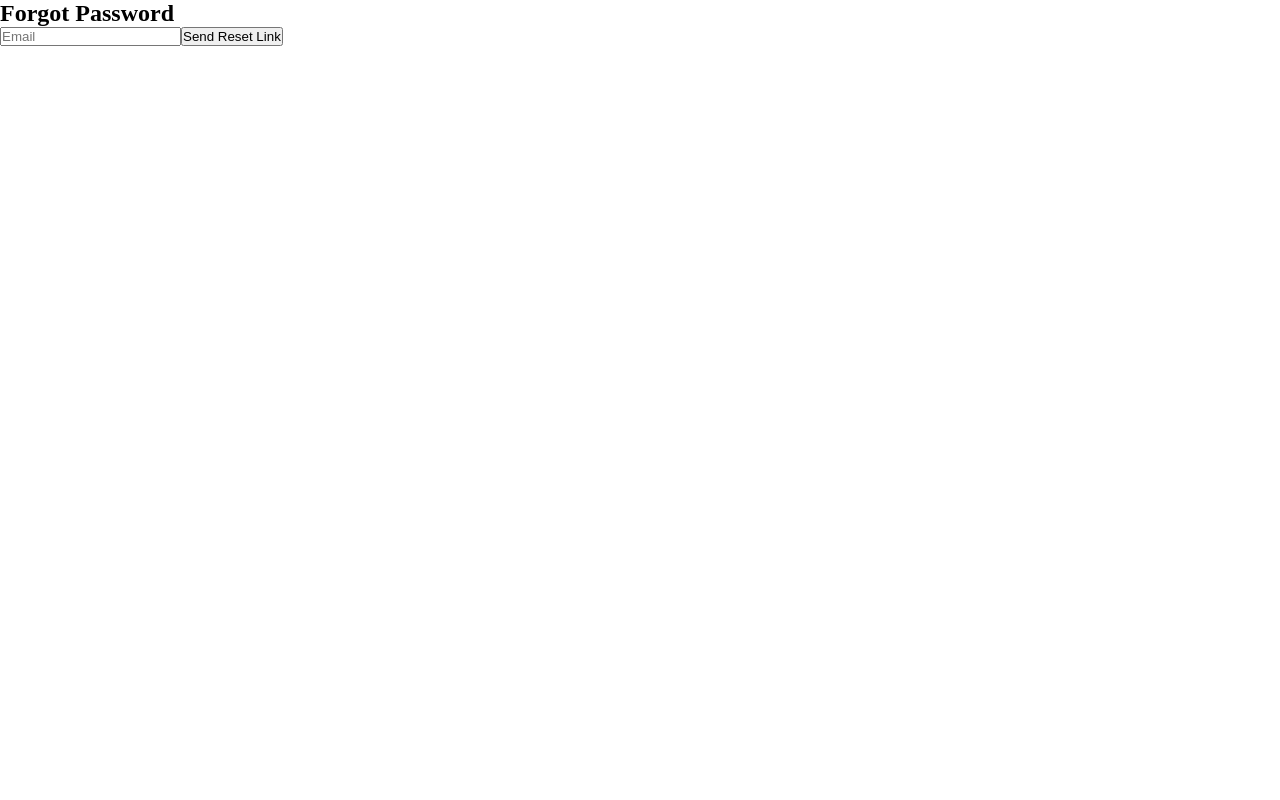
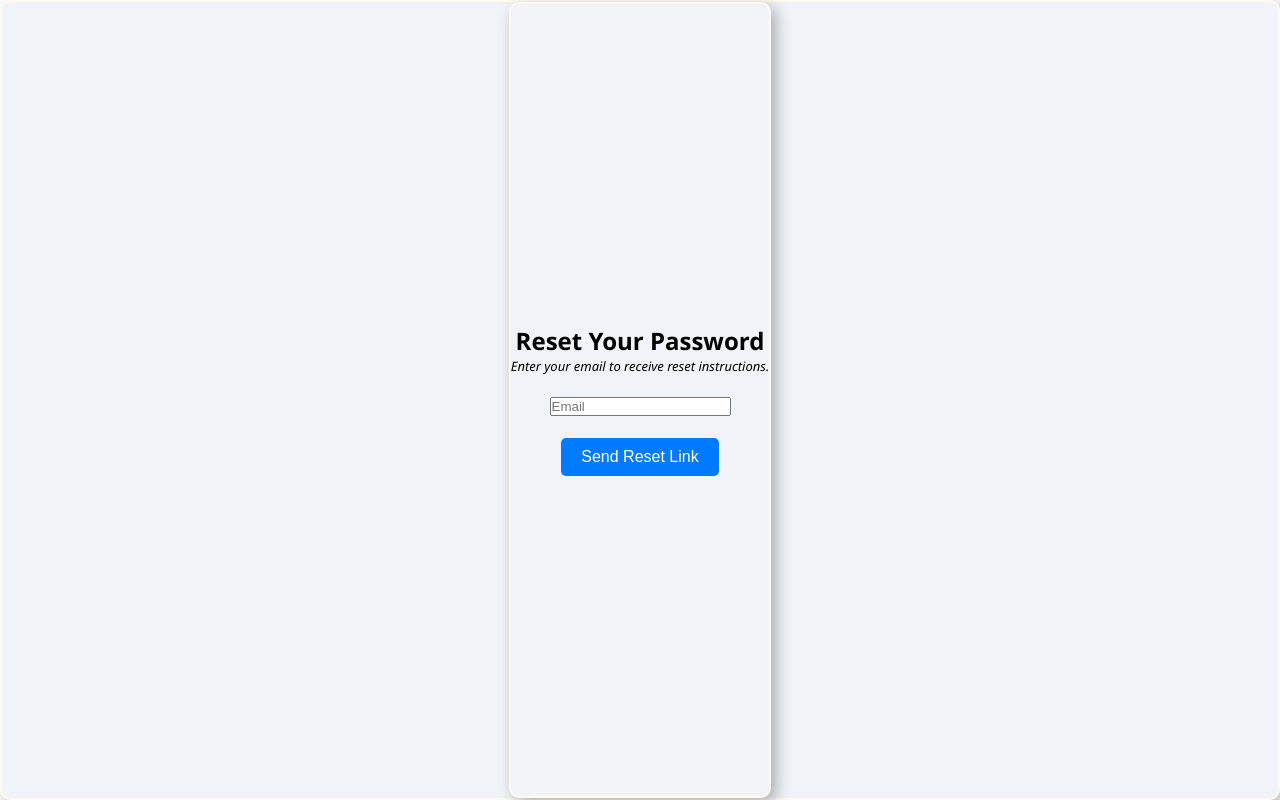
Before and after one commit to AQUABA-AI/AquaBa-AI-Frontend-developer, a React (Vite) app in the folder AquaBa-AI-Frontend/: page /forgot-password in a window 1280 px wide. Built offline with nearby package versions, Linux system fonts and the light colour scheme.

Commit message:
my loin_signup_dashboard

```diff
--- a/AquaBa-AI-Frontend/src/App.css
+++ b/AquaBa-AI-Frontend/src/App.css
@@ -23,8 +23,8 @@ button { cursor: pointer; }
 .auth-container {
   min-height: 100vh;
   background: linear-gradient(
-      rgba(0, 0, 0, 0.55),
-      rgba(0, 0, 0, 0.55)
+      rgba(224, 218, 218, 0.55),
+      rgba(224, 218, 218, 0.55)
     ),
     url("../media/background.jpg");
   background-size: cover;
--- a/AquaBa-AI-Frontend/src/Pages/ForgetPassword/ForgetPassword.css
+++ b/AquaBa-AI-Frontend/src/Pages/ForgetPassword/ForgetPassword.css
@@ -0,0 +1,29 @@
+div {
+    border: floralwhite solid 2px;
+    border-radius: 10px;
+    box-shadow: 5px 5px 15px rgba(0, 0, 0, 0.3);
+    display: flex;
+    flex-direction: column;
+    align-items: center;
+    justify-content: center;
+    height: 100vh;
+    background-color: #f0f4f8;
+    font-family: 'Segoe UI', Tahoma, Geneva, Verdana, sans-serif;
+}
+span{
+    text-align: center;
+    font-weight: 100;
+    font-size: small;
+    font-family: 'Segoe UI', Tahoma, Geneva, Verdana, sans-serif;
+    font-style: italic;
+
+}
+button{
+    background-color: #007BFF;
+    color: white;
+    border: none;
+    padding: 10px 20px;
+    border-radius: 5px;
+    font-size: 16px;
+    transition: background-color 0.3s ease;
+}
--- a/AquaBa-AI-Frontend/src/Pages/ForgetPassword/ForgetPassword.jsx
+++ b/AquaBa-AI-Frontend/src/Pages/ForgetPassword/ForgetPassword.jsx
@@ -1,4 +1,5 @@
 import React, { useState } from "react";
+import "./ForgetPassword.css"
 
 export default function ForgotPassword({ setPage }) {
   const [email, setEmail] = useState("");
@@ -21,8 +22,11 @@ export default function ForgotPassword({ setPage }) {
 
   return (
     <div>
-      <h2>Forgot Password</h2>
+
+      <h2>Reset Your Password</h2>
+      <span>Enter your email to receive reset instructions.</span> <br />
       <input type="email" placeholder="Email" required onChange={(e) => setEmail(e.target.value)} />
+      <br />
       <button onClick={sendLink}>Send Reset Link</button>
     </div>
   );
--- a/AquaBa-AI-Frontend/src/Pages/Login/Login.jsx
+++ b/AquaBa-AI-Frontend/src/Pages/Login/Login.jsx
@@ -55,7 +55,10 @@ export default function Login() {
   return (
     <div className="auth-container">
       <form className="auth-form" onSubmit={handleLogin}>
-        <h2>Login</h2>
+        <h3>AquaBa</h3> <br />
+        <h2>Welcome Back</h2>
+        <p>Manage your Seafood Inventory easily</p> <br />
+
 
         <input
           type="email"
--- a/AquaBa-AI-Frontend/src/Pages/Register/Register.css
+++ b/AquaBa-AI-Frontend/src/Pages/Register/Register.css
@@ -0,0 +1,13 @@
+h3{
+    color: blue;
+    text-align: center;
+    font-family: 'Segoe UI', Tahoma, Geneva, Verdana, sans-serif
+}
+
+p{
+
+    text-align: center;
+    font-weight: 100;
+    font-family: 'Segoe UI', Tahoma, Geneva, Verdana, sans-serif;
+
+}
--- a/AquaBa-AI-Frontend/src/Pages/Register/Register.jsx
+++ b/AquaBa-AI-Frontend/src/Pages/Register/Register.jsx
@@ -54,7 +54,9 @@ export default function Register() {
   return (
     <div className="auth-container">
       <form className="auth-form" onSubmit={handleRegister}>
-        <h2>Register</h2>
+      <h3>AquaBa</h3>
+        <h2>Create Your Account</h2>
+        <p>Join Thousands of Seafood Businesses</p> <br />
 
         <input
           type="text"
@@ -104,7 +106,7 @@ export default function Register() {
           required
         />
 
-        <button type="submit">Register</button>
+        <button type="submit">Create Account</button>
 
         <p>
           Already have an account? <Link to="/login">Login</Link>
```
Also changed, not shown: 1 other file (tests, documents, lock files or other folders).
